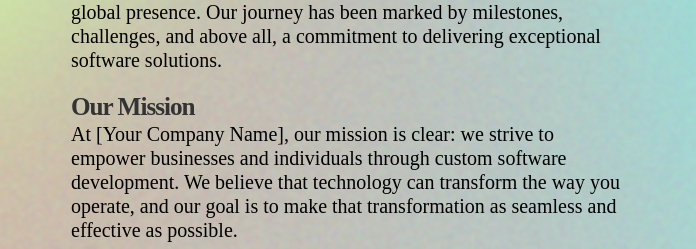
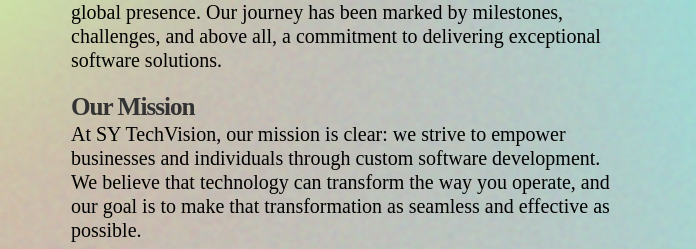
Before and after one commit to sanketyedle/Business-Service-Website, a plain HTML site: page Business-Service-Website/index.html in a window 1280 px wide. Shown: the part 1437-1686 px from the top of the page, 584-1280 px from the left. Drawn offline with Linux system fonts and the light colour scheme.

Commit message:
Update index.html

```diff
--- a/Business-Service-Website/index.html
+++ b/Business-Service-Website/index.html
@@ -91,7 +91,7 @@
                                    Our journey has been marked by milestones,
                                    challenges, and above all, a commitment to delivering exceptional software solutions.</p>
                                    <h3 class="wow fadeInUp" data-wow-delay="0.6s">Our Mission</h3>
-                                   <p>At [Your Company Name], our mission is clear: we strive to empower businesses and individuals through
+                                   <p>At SY TechVision, our mission is clear: we strive to empower businesses and individuals through
                                         custom software development. We believe that technology can transform the way you operate,
                                         and our goal is to make that transformation as seamless and effective as possible.</p>
                                    <center>
```
